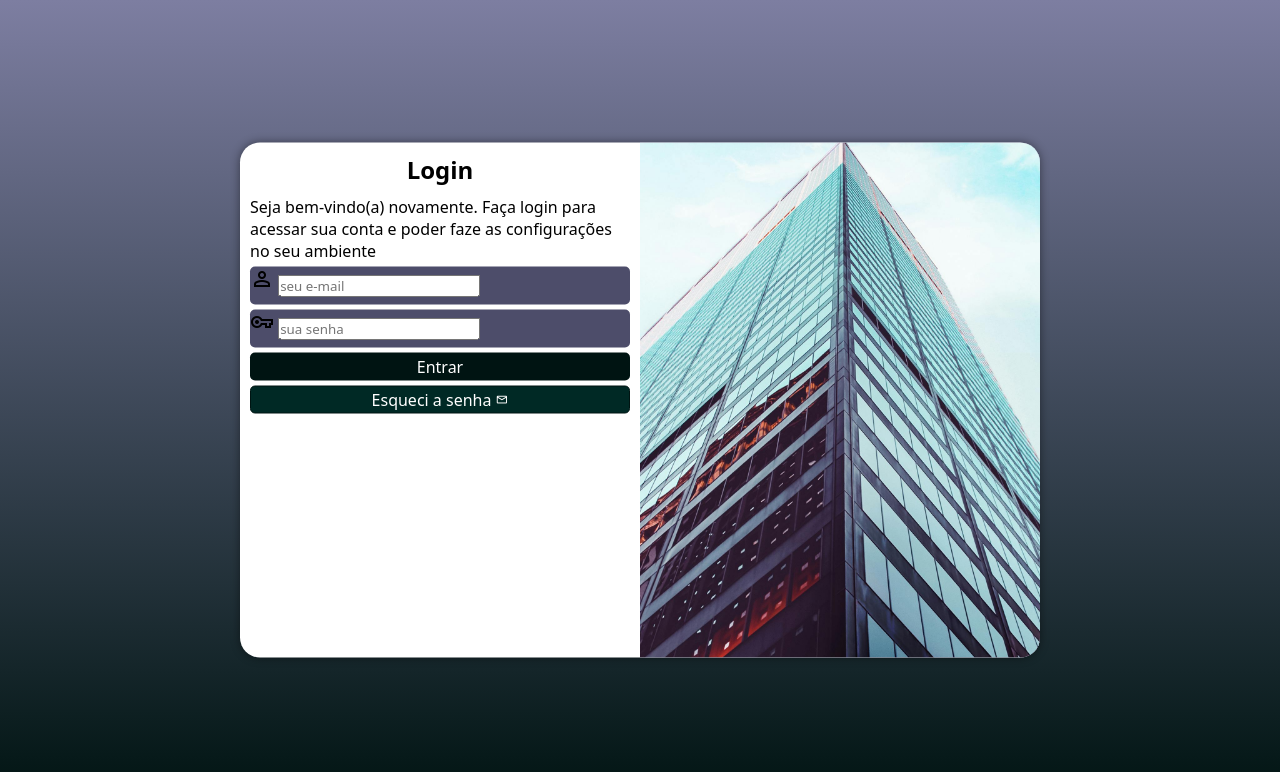
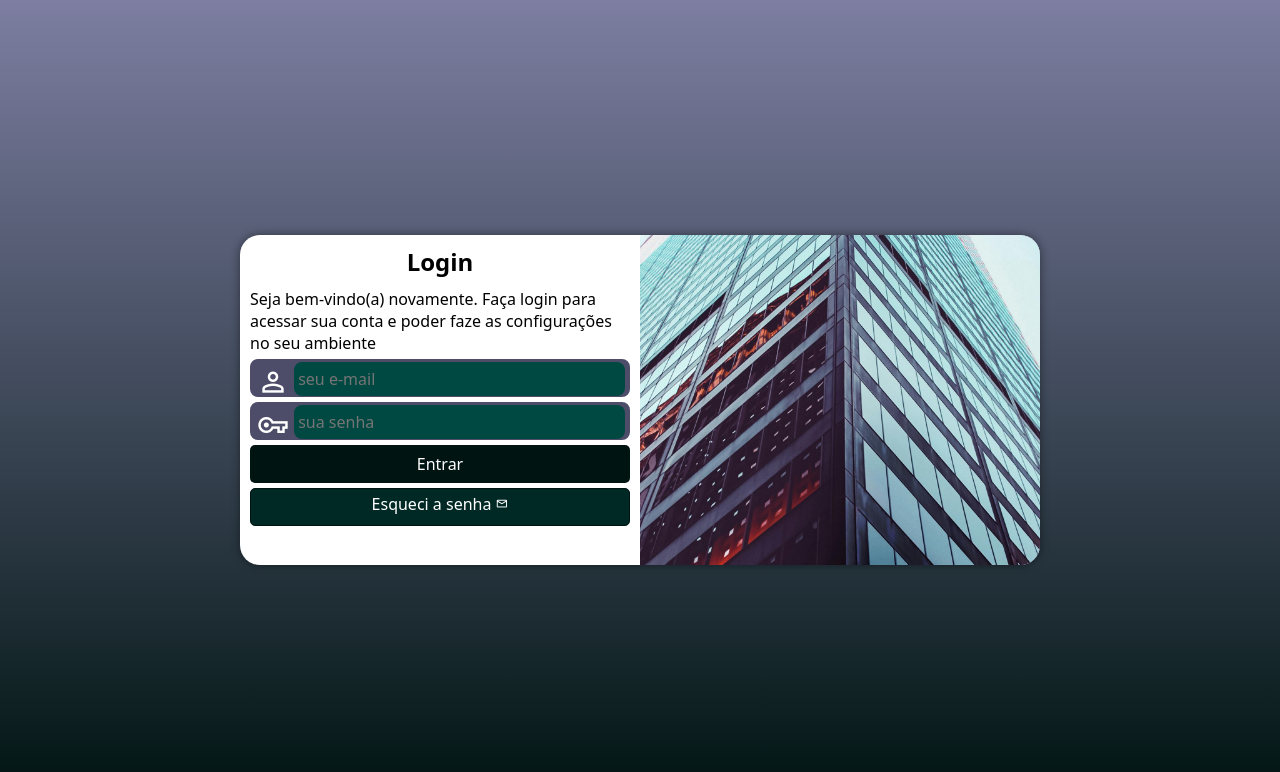
Before and after one commit to viniciusnakasaki/projeto-login, a plain HTML site: page index.html in a window 1280 px wide. Drawn offline with nearby package versions, Linux system fonts and the light colour scheme.

Commit message:
projetologin

```diff
--- a/estilos/media-query.css
+++ b/estilos/media-query.css
@@ -16,6 +16,7 @@ Grandes telas: acima de 1200px
 
     section#login {
         width: 80vw;
+        height: 300px;
     }
 
 section#login > div#imagem {
@@ -38,6 +39,7 @@ section#login > div#formulario {
 
     section#login {
         width: 800px;
+        height: 330px;
     }
 
     section#login > div#imagem {
--- a/estilos/style.css
+++ b/estilos/style.css
@@ -29,7 +29,6 @@ section#login {
     position: absolute;
     top: 50%;
     left: 50%;
-    transform: translate(-50%, -50%);
     overflow: hidden;
 
     background-color: white;
@@ -38,6 +37,7 @@ section#login {
     border-radius: 20px;
     box-shadow: 0px 0px 10px rgba(0, 0, 0, 0.450);
 
+    transform: translate(-50%, -50%);
     transition: width .3s, height .3s;
     transition-timing-function: ease;
 }
@@ -64,24 +64,48 @@ div#formulario > p {
     font-size: 0.8em;
 }
 
+form > div.campo {
+    background-color: #4D4D6A;
+    border: 2px solid #4D4D6A;
+    display: block;
+    width: 100%;
+    height: 38px;
+    border-radius: 8px;
+    margin: 5px 0px;
+}
+
 div.campo > label {
     display: none;
 }
 
-form > div.campo {
-    background-color: #4D4D6A;
-    display: block;
-    width: 100%;
-    height: 38px;
-    border-radius: 5px;
-    margin: 5px 0px;
+div.campo > span {
+    color: white;
+    /*background-color: black;*/
+    font-size: 2em;
+    width: 38px;
+    padding: 5px;
+}
+
+div.campo > input {
+    background-color: #004942;
+    font-size: 1em;
+    width: calc(100% - 45px);
+    height: 100%;
+    border: 0px;
+    border-radius: 8px;
+    padding: 4px;
+    transform: translateY(-13px);
+}
+
+div.campo > input:focus-within {
+    background-color: white;
 }
 
 form > input[type=submit] {
     display: block;
     font-size: 1em;
     width: 100%;
-    height: 28px;
+    height: 38px;
     background-color: #001412;
     color: white;
     border: none;
@@ -98,8 +122,8 @@ form > a.botao {
     text-align: center;
     font-size: 1em;
     width: 100%;
-    height: 28px;
-    padding-top: 2px;
+    height: 38px;
+    padding-top: 4px;
     margin-top: 5px;
     background-color: #002925;
     color: white;
```
